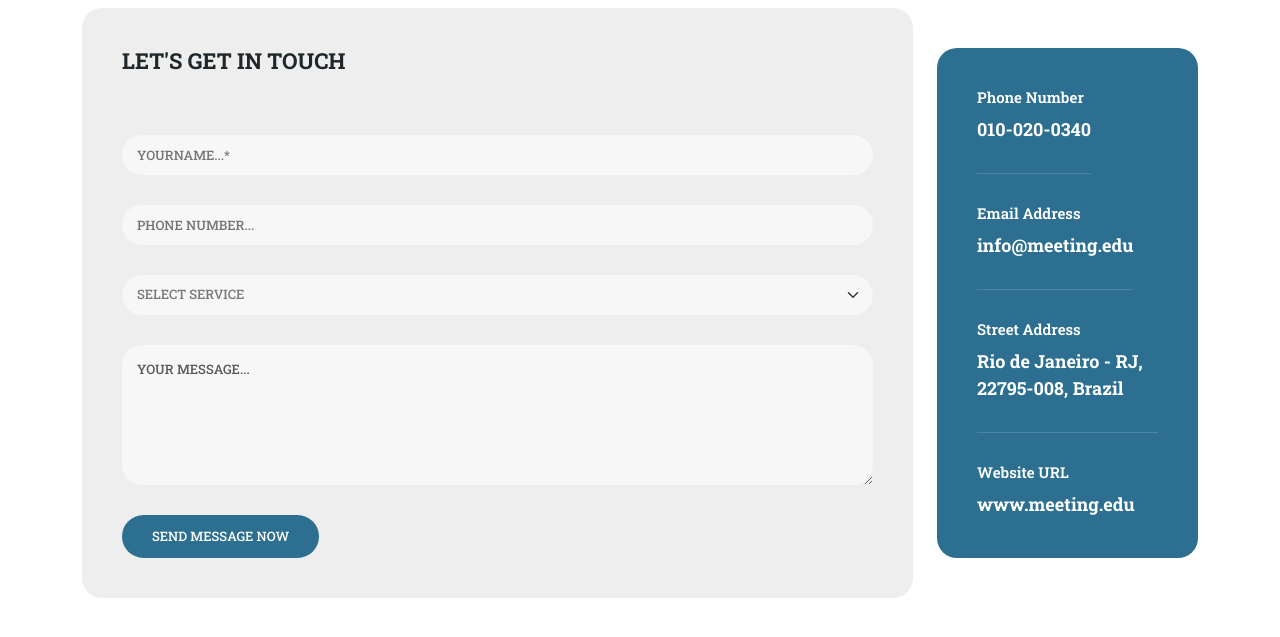
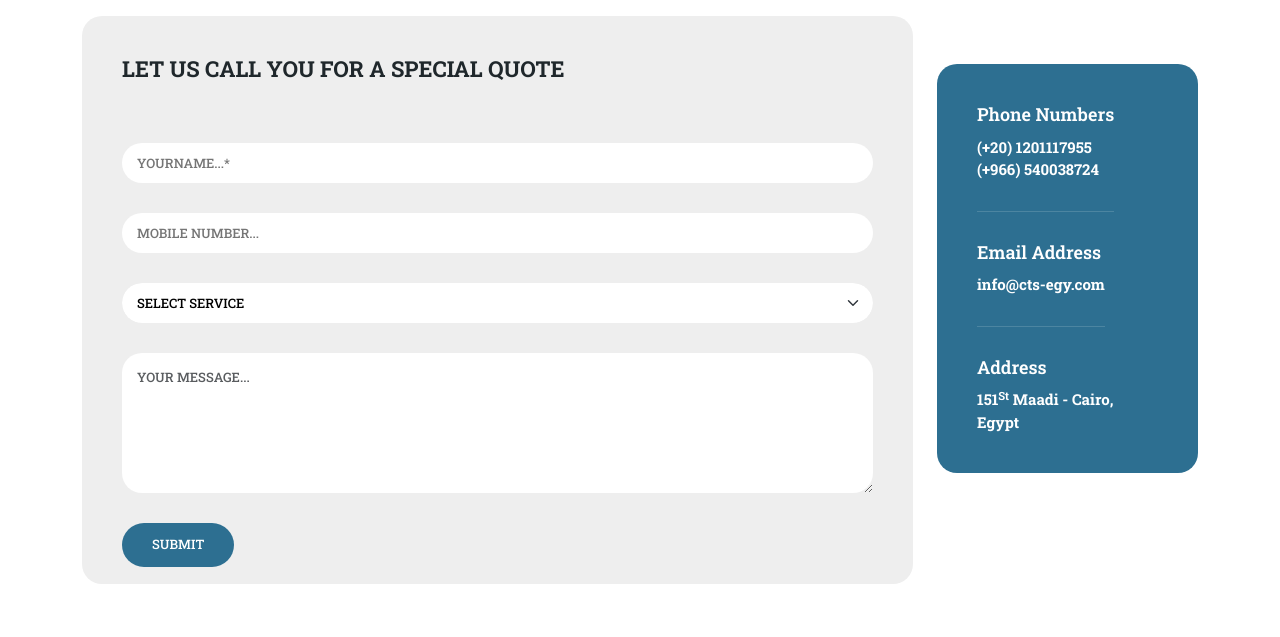
Before and after one commit to nadaa-ezz/CTS, a PHP site: page /contact.html in a window 1280 px wide. Shown: the part 128-765 px from the top of the page. Run offline with PHP 8.4, Linux system fonts and the light colour scheme; some libraries are stand-ins or nearby versions.

Commit message:
styling form

```diff
--- a/contact.html
+++ b/contact.html
@@ -80,15 +80,15 @@
 
     <!-- ======= Start contact ======== -->
     <section class="contact-us" id="contact">
-      <div class="container">
+      <div class="container my-3">
         <div class="row">
           <div class="col-lg-9 align-self-center">
             <div class="row">
               <div class="col-lg-12">
-                <form id="contact" action="" method="post">
+                <form id="contact"  method="post" action="email.php">
                   <div class="row">
                     <div class="col-lg-12">
-                      <h2>Let's get in touch</h2>
+                      <h2>Let Us Call You for a Special Quote</h2>
                     </div>
                     <div class="col-lg-12">
                       <fieldset>
@@ -97,19 +97,18 @@
                     </div>
                     <div class="col-lg-12">
                       <fieldset>
-                      <input name="phone_num" type="text" id="phone_num" pattern="[^ @]*@[^ @]*" placeholder="PHONE NUMBER..." required="">
+                      <input name="mobile_num" type="text" id="mobile_num" placeholder="MOBILE NUMBER..." required="">
                     </fieldset>
                     </div>
                     <div class="col-lg-12">
-
-                          <select id="dropdown" name="dropdown" class="form-select form-control" aria-label="Select service">
-                              <option selected>SELECT SERVICE</option>
-                              <option value="option1">Web Design and Development</option>
-                              <option value="option2">Branding Design</option>
-                              <option value="option3">IT Infrastructure Services</option>
-                              <option value="option4">IT Hardware Supply</option>
-                              <option value="option5">Other</option>
-                          </select>
+                        <select id="dropdown" name="dropdown" class="form-select form-control" aria-label="Select service">
+                            <option selected>SELECT SERVICE</option>
+                            <option value="option1">WED DESIGN AND DEVELOPMENT</option>
+                            <option value="option2">BRANDING DESIGN</option>
+                            <option value="option3">IT INFRASTRUCTURE SERVICE</option>
+                            <option value="option4">IT HARDWARE SERVICE</option>
+                            <option value="option5">OTHER</option>
+                        </select>
 
                     </div>
                     <div class="col-lg-12">
@@ -119,7 +118,7 @@
                     </div>
                     <div class="col-lg-12">
                       <fieldset>
-                        <button type="submit" id="form-submit" class="button">SEND MESSAGE NOW</button>
+                        <button type="submit" id="form-submit" class="button">SUBMIT</button>
                       </fieldset>
                     </div>
                   </div>
@@ -131,21 +130,19 @@
             <div class="right-info">
               <ul>
                 <li>
-                  <h6>Phone Number</h6>
-                  <span>010-020-0340</span>
+                  <h6>Phone Numbers</h6>
+                  <span>(+20) 1201117955</span>
+                  <span>(+966) 540038724</span>
                 </li>
                 <li>
                   <h6>Email Address</h6>
-                  <span>info@meeting.edu</span>
+                  <span>info@cts-egy.com</span>
                 </li>
                 <li>
-                  <h6>Street Address</h6>
-                  <span>Rio de Janeiro - RJ, 22795-008, Brazil</span>
+                  <h6>Address</h6>
+                  <span> 151<sup>St</sup> Maadi - Cairo, Egypt</span>
                 </li>
-                <li>
-                  <h6>Website URL</h6>
-                  <span>www.meeting.edu</span>
-                </li>
+
               </ul>
             </div>
           </div>
--- a/css/style.css
+++ b/css/style.css
@@ -623,6 +623,7 @@ section.contact-us #contact {
   background-color: #eee;
   border-radius: 20px;
   padding: 40px;
+  padding-bottom: 2px;
 }
 
 section.contact-us #contact h2 {
@@ -639,13 +640,13 @@ section.contact-us #contact input {
   width: 100%;
   height: 40px;
   border-radius: 20px;
-  background-color: #f7f7f7;
+  background-color: #fff;
   outline: none;
   border: none;
   box-shadow: none;
   font-size: 13px;
   font-weight: 500;
-  color: #7a7a7a;
+  color: #000;
   padding: 0px 15px;
   margin-bottom: 30px;
 }
@@ -653,28 +654,29 @@ section.contact-us #contact select {
   width: 100%;
   height: 40px;
   border-radius: 20px;
-  background-color: #f7f7f7;
+  background-color: #fff;
   outline: none;
   border: none;
   box-shadow: none;
   font-size: 13px;
   font-weight: 500;
-  color: #7a7a7a;
+  color: #000;
   padding: 0px 15px;
   margin-bottom: 30px;
 }
+
 section.contact-us #contact textarea {
   width: 100%;
   min-height: 140px;
   max-height: 180px;
   border-radius: 20px;
-  background-color: #f7f7f7;
+  background-color: #fff;
   outline: none;
   border: none;
   box-shadow: none;
   font-size: 13px;
   font-weight: 500;
-  color: #7a7a7a;
+  color: #000;
   padding: 15px;
   margin-bottom: 30px;
 }
@@ -691,6 +693,7 @@ section.contact-us #contact button {
   transition: all .3s;
   border: none;
   outline: none;
+  margin-bottom: 15px;
 }
 
 section.contact-us #contact button:hover {
@@ -718,16 +721,16 @@ section.contact-us .right-info ul li:last-child {
 
 section.contact-us .right-info ul li h6 {
   color: #fff;
-  font-size: 15px;
+  font-size: 18px;
   font-weight: 600;
   margin-bottom: 10px;
 }
 
 section.contact-us .right-info ul li span {
   display: block;
-  font-size: 18px;
+  font-size: 15px;
   color: #fff;
   font-weight: 700;
 }
 
- /* ======== End contact ========  */
+/* ======== End contact ========  */
--- a/js/main.js
+++ b/js/main.js
@@ -99,3 +99,20 @@ function openWhatsAppChat() {
     var url = "https://api.whatsapp.com/send?phone=" + numbers;
     window.open(url, "_blank");
 }
+
+document.getElementById("contact").addEventListener("submit", function(event) {
+    var name = document.getElementById("name").value;
+    var mobile = document.getElementById("mobile").value;
+
+    // Mobile number validation (numeric, length)
+    if (!/^[0-9]+$/.test(mobile)) {
+        alert("Mobile number must contain only numbers");
+        event.preventDefault(); // Prevent form submission
+        return;
+    }
+    if (mobile.length !== 10) {
+        alert("Mobile number must be 10 digits long");
+        event.preventDefault(); // Prevent form submission
+        return;
+    }
+});
```
